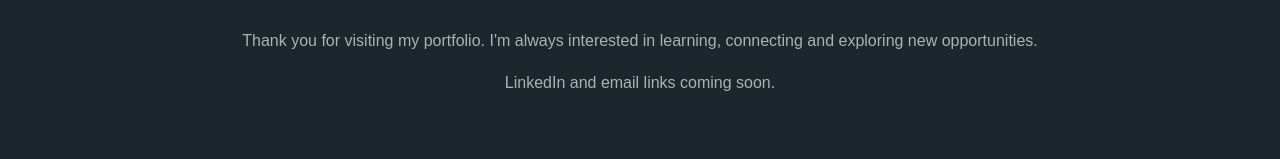
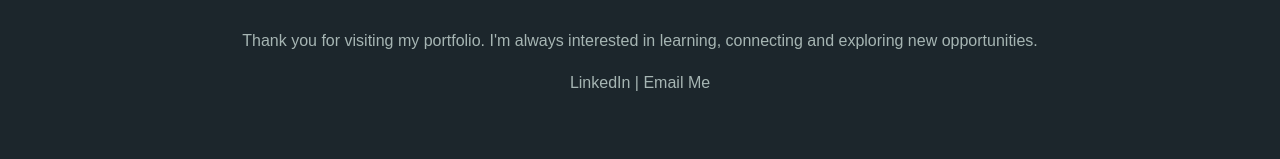
Before and after one commit to sarahdata-ad/sarahdata-ad.github.io, a plain HTML site: page index.html in a window 1280 px wide. Shown: the part 3905-4064 px from the top of the page. Drawn offline with Linux system fonts and the light colour scheme.

Commit message:
Update index.html

```diff
--- a/index.html
+++ b/index.html
@@ -653,9 +653,17 @@
             connecting and exploring new opportunities.
         </p>
 
-        <p style="margin-top: 15px;">
-            LinkedIn and email links coming soon.
-        </p>
+
+<p style="margin-top: 15px;">
+    <a href="https://www.linkedin.com/in/sarah-ahmed-m-546539299?utm_source=share_via&utm_content=profile&utm_medium=member_android" target="_blank">
+        LinkedIn
+    </a>
+    |
+    <a href="mailto:sarahintell@gmail.com">
+        Email Me
+    </a>
+</p>
+
 
     </section>
 
```
